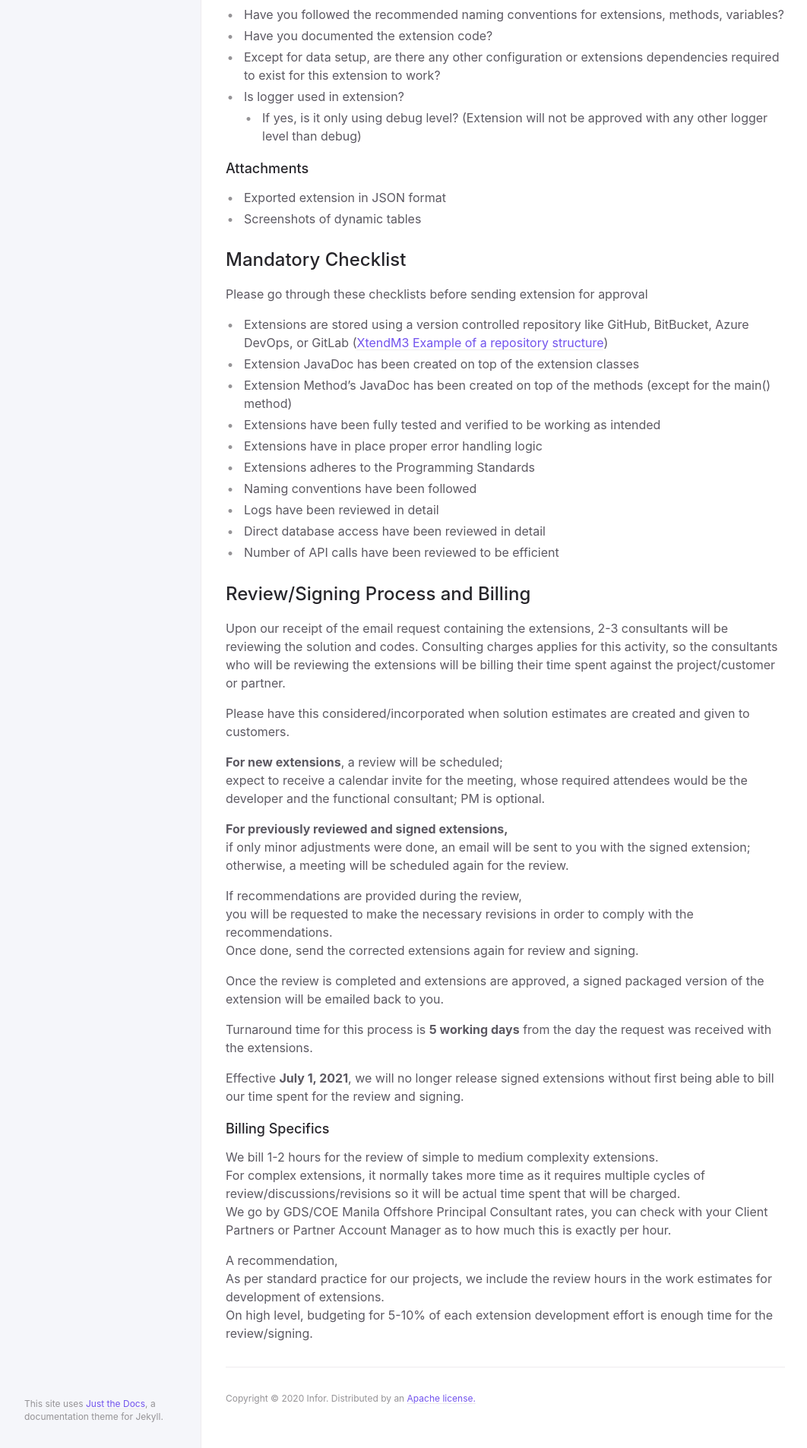
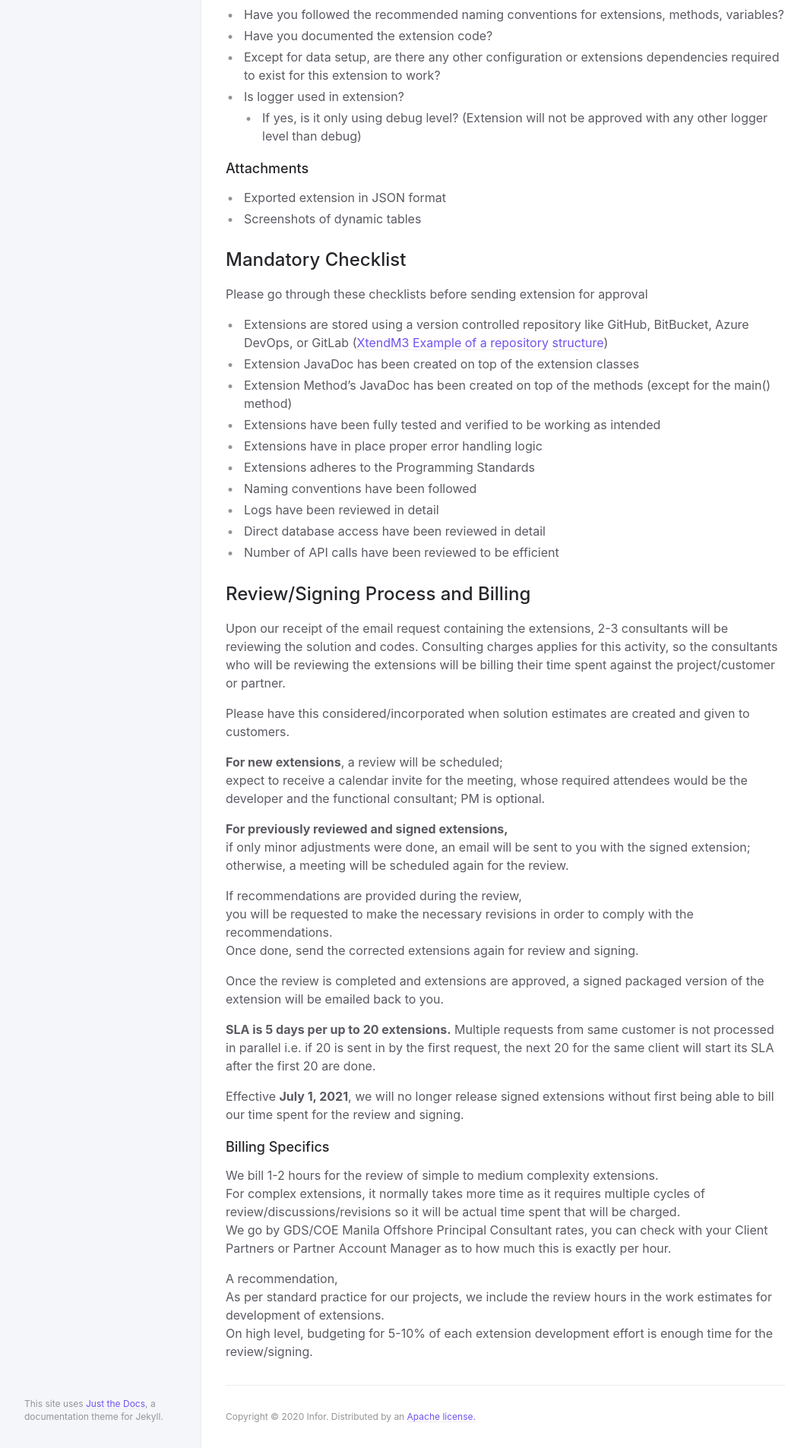
Before and after one commit to infor-cloud/xtendm3, a Jekyll site: the page built from docs/documentation/approval-requirements.md, in a window 1280 px wide. Shown: the part 1690-3596 px from the top of the page at 76% size, without its empty margins (107-1169 px from the left). Built offline with Jekyll 4.4.1, drawn with Linux system fonts in a browser that asks for light colours.

Commit message:
Updated approval-requirements

```diff
--- a/docs/documentation/approval-requirements.md
+++ b/docs/documentation/approval-requirements.md
@@ -104,7 +104,7 @@ Once done, send the corrected extensions again for review and signing.
 Once the review is completed and extensions are approved,
 a signed packaged version of the extension will be emailed back to you.
 
-Turnaround time for this process is **5 working days** from the day the request was received with the extensions.
+**SLA is 5 days per up to 20 extensions.** Multiple requests from same customer is not processed in parallel i.e. if 20 is sent in by the first request, the next 20 for the same client will start its SLA after the first 20 are done.
 
 Effective **July 1, 2021**,
 we will no longer release signed extensions without first being able to bill our time spent for the review and signing.
```
